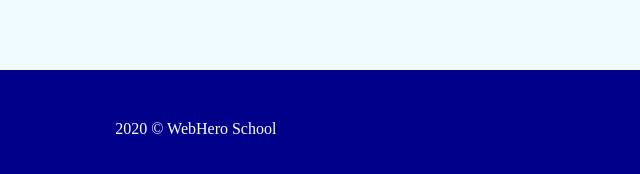
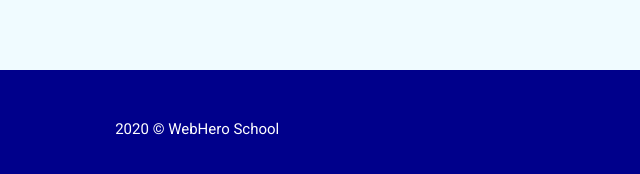
Before and after one commit to WebHeroSchool/Web-hero-school, a plain HTML site: page index.html in a window 1280 px wide. Shown: the part 2233-2407 px from the top of the page, 0-640 px from the left. Drawn offline with Linux system fonts and the light colour scheme.

Commit message:
корректировка шрифта

```diff
--- a/style.css
+++ b/style.css
@@ -204,7 +204,7 @@ input.error:focus {
 .copyright {
   margin: 0;
   padding-top: 50px;
-  font: 400 15/18 Roboto, arial, helvetica, sans-serif;
+  font: 400 15px/18px Roboto, arial, helvetica, sans-serif;
   color: #FFF;
 }
 
```
